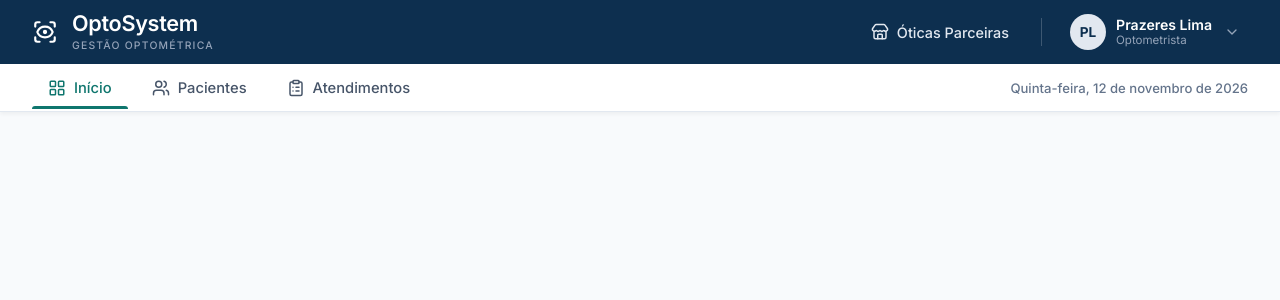
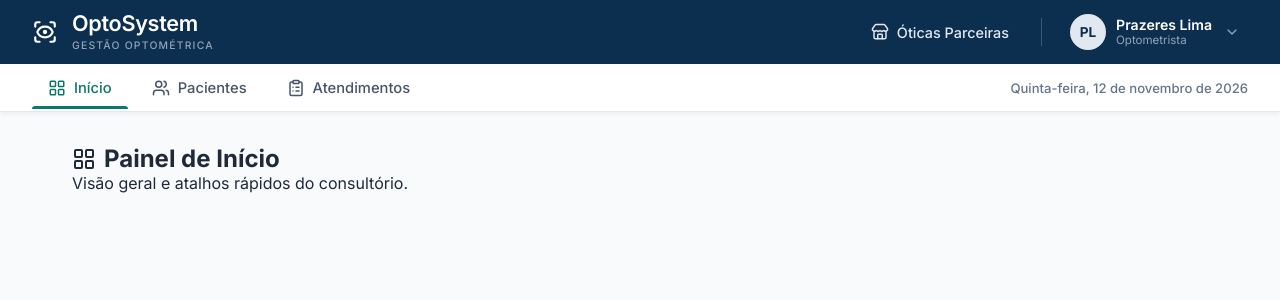
Before and after one commit to devdherik/sistema-gestao-optometrica, a React (Vite) app in the folder optometria-web/: page / in a window 1280 px wide. Shown: the top 300 px of the page. Built offline with nearby package versions, Linux system fonts and the light colour scheme.

Commit message:
Add navigation view placeholders
Add Inicio, Pacientes, and Atendimentos content with Lucide icons, and update the technical and requirements docs for the global Óticas modal and deletion integrity rule.

```diff
--- a/optometria-web/src/App.jsx
+++ b/optometria-web/src/App.jsx
@@ -1,6 +1,7 @@
 import {useState} from 'react';
 import Navbar from './components/Navbar';
 import ModalOpticas from './components/ModalOpticas';
+import { LayoutGrid, Users, ClipboardList } from 'lucide-react';
 
 function App(){
   // Estado que guarda qual aba está ativa no momento
@@ -21,6 +22,36 @@ function App(){
         onFechar={() => setModalOpticasAberto(false)}
       />
 
+      <main style={{ padding: '2rem', maxWidth: '1200px', margin: '0 auto' }}>
+        {abaAtiva === 'inicio' && (
+          <div>
+            <div style={{ display: 'flex', alignItems: 'center', gap: '8px' }}>
+              <LayoutGrid size={24} />
+              <h2>Painel de Início</h2>
+            </div>
+            <p>Visão geral e atalhos rápidos do consultório.</p>
+          </div>
+        )}
+        {abaAtiva === 'pacientes' && (
+          <div>
+            <div style={{ display: 'flex', alignItems: 'center', gap: '8px' }}>
+              <Users size={24} />
+              <h2>Pacientes</h2>
+            </div>
+            <p>Aqui vamos construir o CRUD completo de pacientes.</p>
+          </div>
+        )}
+        {abaAtiva === 'atendimentos' && (
+          <div>
+            <div style={{ display: 'flex', alignItems: 'center', gap: '8px' }}>
+              <ClipboardList size={24} />
+              <h2>Atendimentos e Consultas</h2>
+            </div>
+            <p>Histórico clínico, tabela refrativa OD/OE e emissão de receitas.</p>
+          </div>
+        )}
+      </main>
+
     </div>
   );
 }
```
Also changed, not shown: 3 other files (tests, documents, lock files or other folders).
